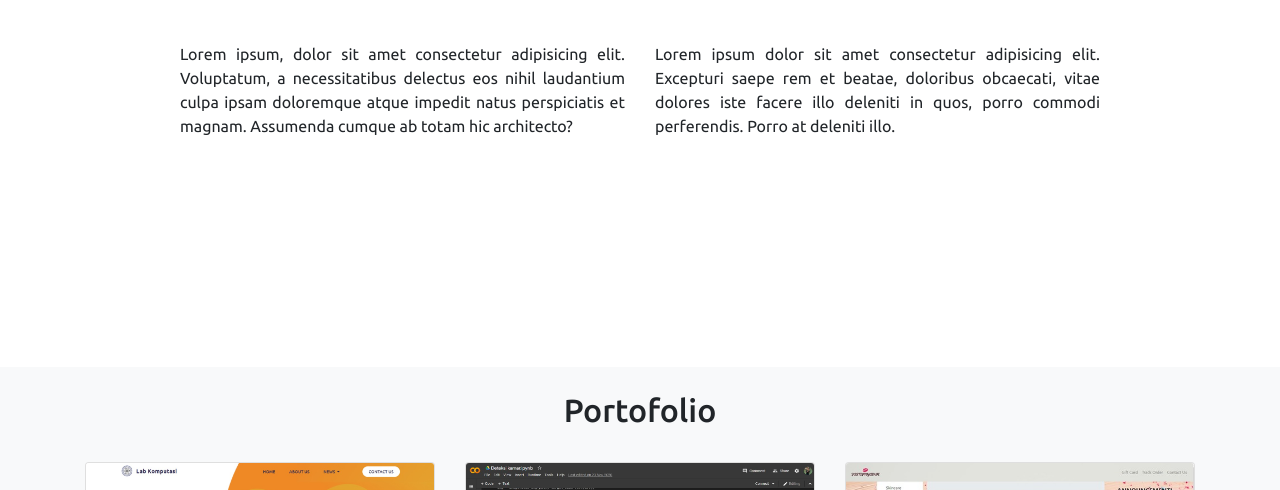
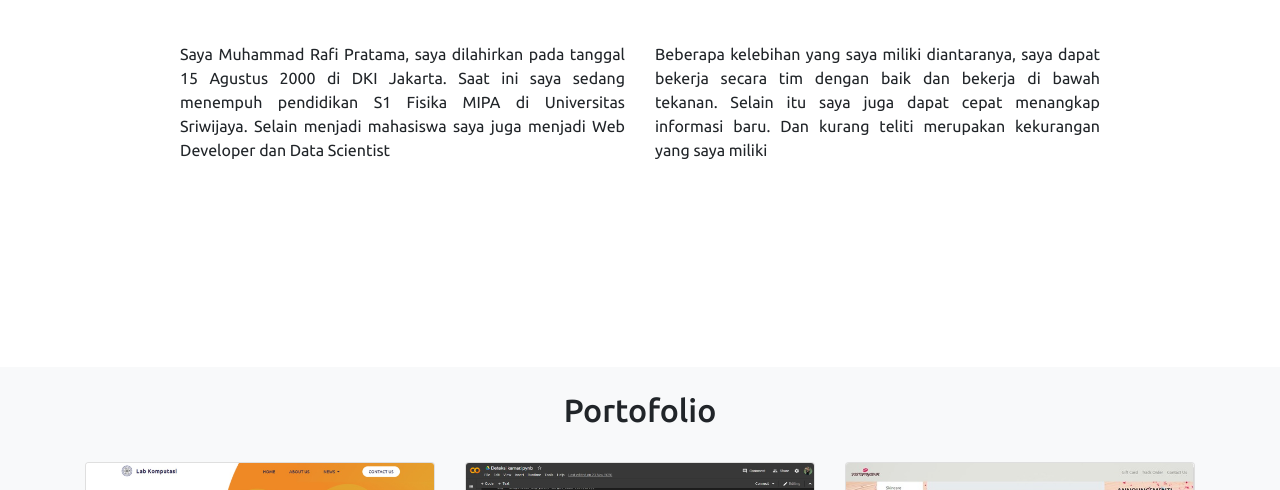
Before and after one commit to PratamaRafi/webprofile, a plain HTML site: page index.html in a window 1280 px wide. Shown: the part 610-1100 px from the top of the page. Drawn offline with nearby package versions, Linux system fonts and the light colour scheme.

Commit message:
add  abaout

```diff
--- a/index.html
+++ b/index.html
@@ -60,10 +60,10 @@
 
             <div class="row justify-content-center">
                 <div class="col-md-5 text-justify">
-                    <p>Lorem ipsum, dolor sit amet consectetur adipisicing elit. Voluptatum, a necessitatibus delectus eos nihil laudantium culpa ipsam doloremque atque impedit natus perspiciatis et magnam. Assumenda cumque ab totam hic architecto?</p>
+                    <p>Saya Muhammad Rafi Pratama, saya dilahirkan pada tanggal 15 Agustus 2000 di DKI Jakarta. Saat ini saya sedang menempuh pendidikan S1 Fisika MIPA di Universitas Sriwijaya. Selain menjadi mahasiswa saya juga menjadi Web Developer dan Data Scientist</p>
                 </div>
                 <div class="col-md-5 text-justify">
-                    <p>Lorem ipsum dolor sit amet consectetur adipisicing elit. Excepturi saepe rem et beatae, doloribus obcaecati, vitae dolores iste facere illo deleniti in quos, porro commodi perferendis. Porro at deleniti illo.</p>
+                    <p>Beberapa kelebihan yang saya miliki diantaranya, saya dapat bekerja secara tim dengan baik dan bekerja di bawah tekanan. Selain itu saya juga dapat cepat menangkap informasi baru. Dan kurang teliti merupakan kekurangan yang saya miliki</p>
                 </div>
             </div>
     </div>
```
